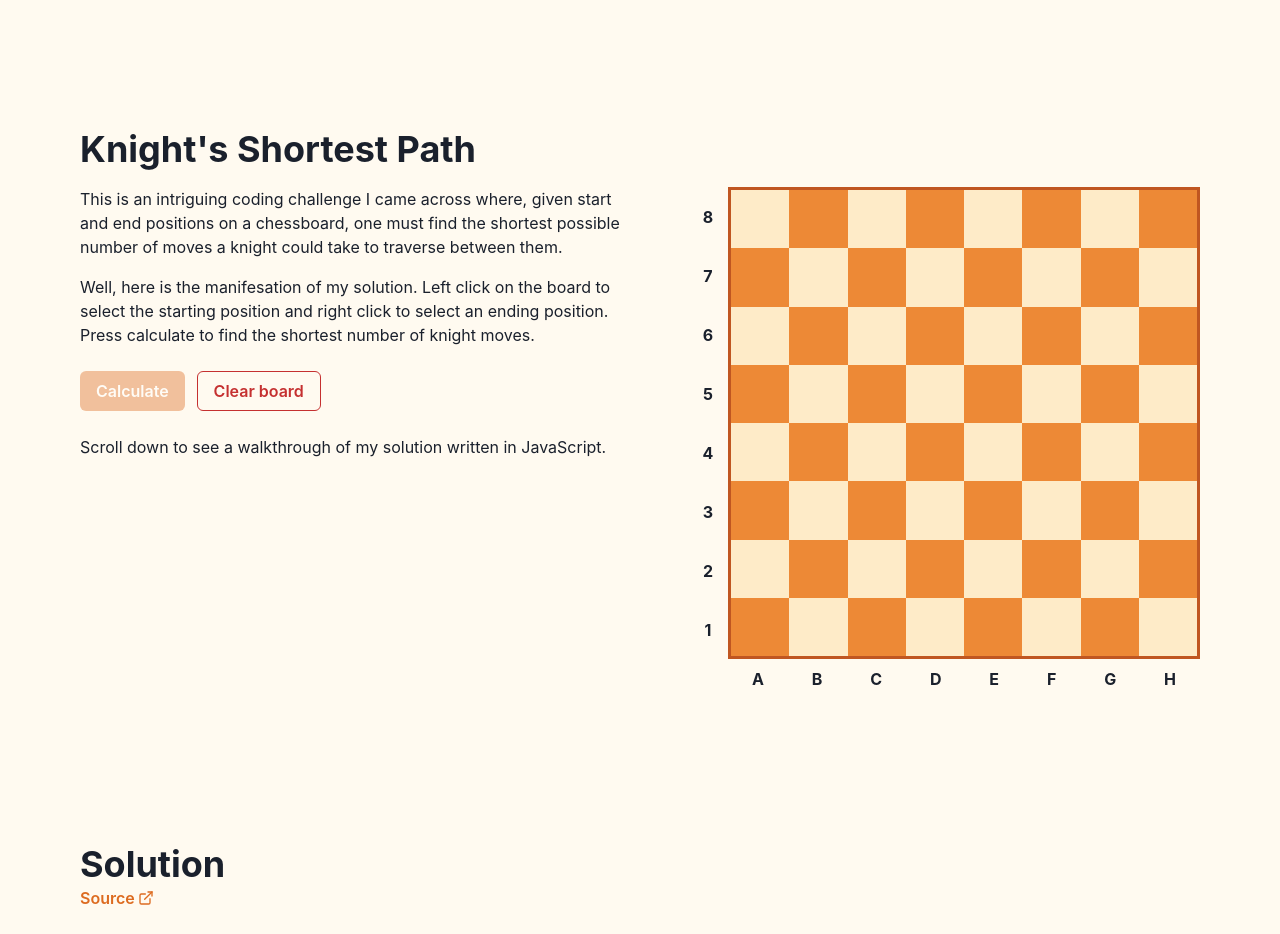
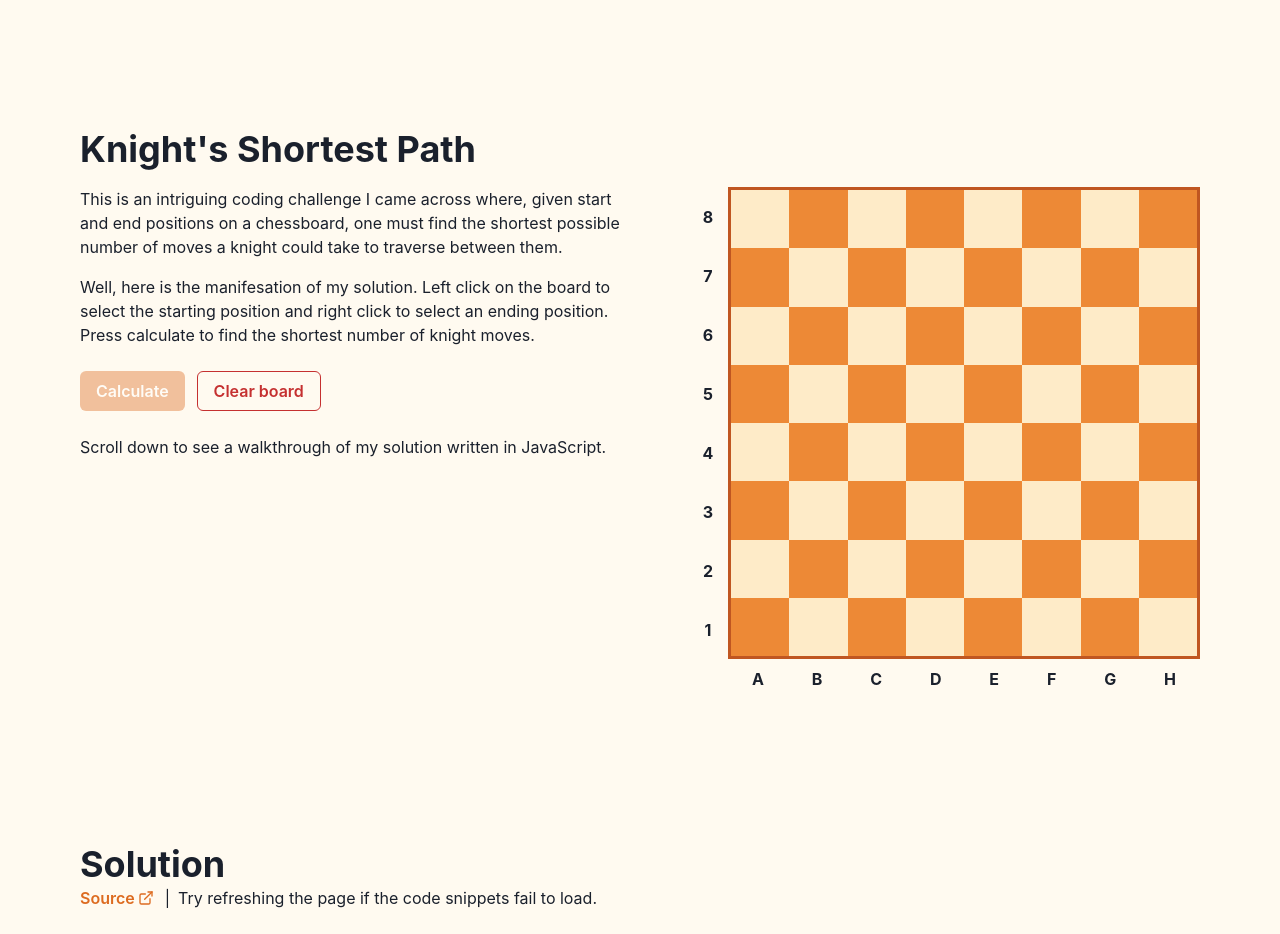
Before and after one commit to nicoll-douglas/knights-shortest-path, a React (Vite) app: page / in a window 1280 px wide. Shown: the top 934 px of the page. Built offline with nearby package versions, Linux system fonts and the light colour scheme.

Commit message:
add notice for bug

```diff
--- a/src/components/article/Solution.jsx
+++ b/src/components/article/Solution.jsx
@@ -22,15 +22,17 @@ export default function Solution() {
   return (
     <Box maxW={"full"} as="article" aria-labelledby="heading-2">
       <Heading id="heading-2">Solution</Heading>
+      <Flex mb={6} gap={2} alignItems={"center"}>
         <Button
           href="https://github.com/nicoll-douglas/knights-shortest-path/tree/main/src/lib/knights-shortest-path"
           as={Link}
           variant={"link"}
           target="_blank"
-        mb={6}
         >
           Source <ExternalLinkIcon mx={"3px"} />
         </Button>
+        |<Text>Try refreshing the page if the code snippets fail to load.</Text>
+      </Flex>
       <Flex gap={10} flexDir={"column"}>
         <Section
           codeSnippet={<Steps style={{ flex: 1 }} />}
```
Lines whose indentation alone changed are shown as unchanged.
